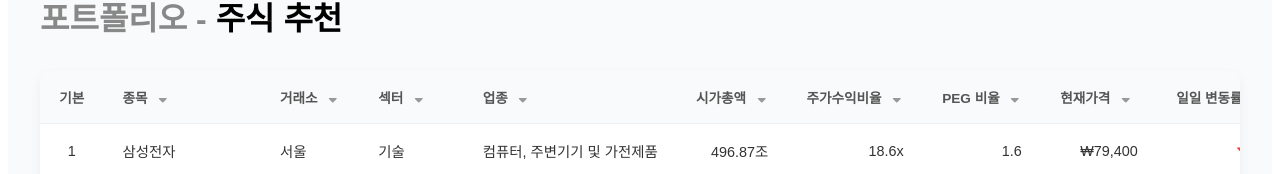
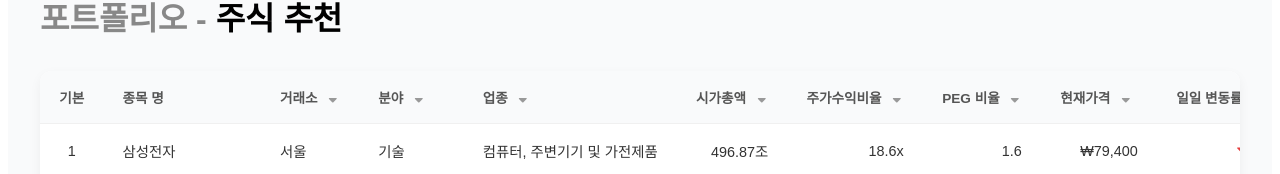
Before and after one commit to KE-WhyNot/FE, a React (Create React App) app: page /portfolio/recommendations in a window 1280 px wide. Shown: the part 143-317 px from the top of the page. Built offline with nearby package versions, Linux system fonts and the light colour scheme; no server answers; sample sign-in values are in the browser's storage; a web font is replaced by a local one.

Commit message:
추천표이름수정

```diff
--- a/src/components/InvestmentPropensityPage/InvestmentPropensityPage.jsx
+++ b/src/components/InvestmentPropensityPage/InvestmentPropensityPage.jsx
@@ -28,7 +28,7 @@
     },
     {
       id: 'sectors',
-      question: '2. 관심 종목 (최소 3개 선택)',
+      question: '2. 관심 종목 (3개 선택)', // ✨ 문구 수정
       options: [
         '전기·전자', '제약', 'IT 서비스', '화학', '금속', '기타금융', '건설', '기계·장비', '운송장비·부품'
       ],
@@ -64,18 +64,28 @@
     setAnswers({ ...answers, [questionId]: option });
   };
 
+  // ✨ 관심 종목 선택 로직 수정
   const handleCheckboxChange = (option) => {
-    const newSectors = answers.sectors.includes(option)
+    const isSelected = answers.sectors.includes(option);
+
+    if (!isSelected && answers.sectors.length >= 3) {
+      // 3개가 이미 선택된 상태에서 새로운 항목을 추가하려고 할 때 아무 작업도 하지 않음
+      return;
+    }
+
+    const newSectors = isSelected
       ? answers.sectors.filter((s) => s !== option)
       : [...answers.sectors, option];
+
     setAnswers({ ...answers, sectors: newSectors });
   };
 
+  // ✨ 제출 시 정확히 3개인지 확인하도록 수정
   const handleSubmit = (e) => {
     e.preventDefault();
 
-    if (answers.sectors.length < 3) {
-      alert('관심 종목은 최소 3개 이상 선택해야 합니다.');
+    if (answers.sectors.length !== 3) {
+      alert('관심 종목은 3개를 선택해야 합니다.');
       return;
     }
 
--- a/src/components/StockRecommendationPage/StockRecommendationPage.jsx
+++ b/src/components/StockRecommendationPage/StockRecommendationPage.jsx
@@ -66,9 +66,9 @@
                         <thead>
                             <tr>
                                 <th>기본</th>
-                                <th>종목 <FaCaretDown /></th>
+                                <th>종목 명</th>
                                 <th>거래소 <FaCaretDown /></th>
-                                <th>섹터 <FaCaretDown /></th>
+                                <th>분야 <FaCaretDown /></th>
                                 <th>업종 <FaCaretDown /></th>
                                 <th>시가총액 <FaCaretDown /></th>
                                 <th>주가수익비율 <FaCaretDown /></th>
```
